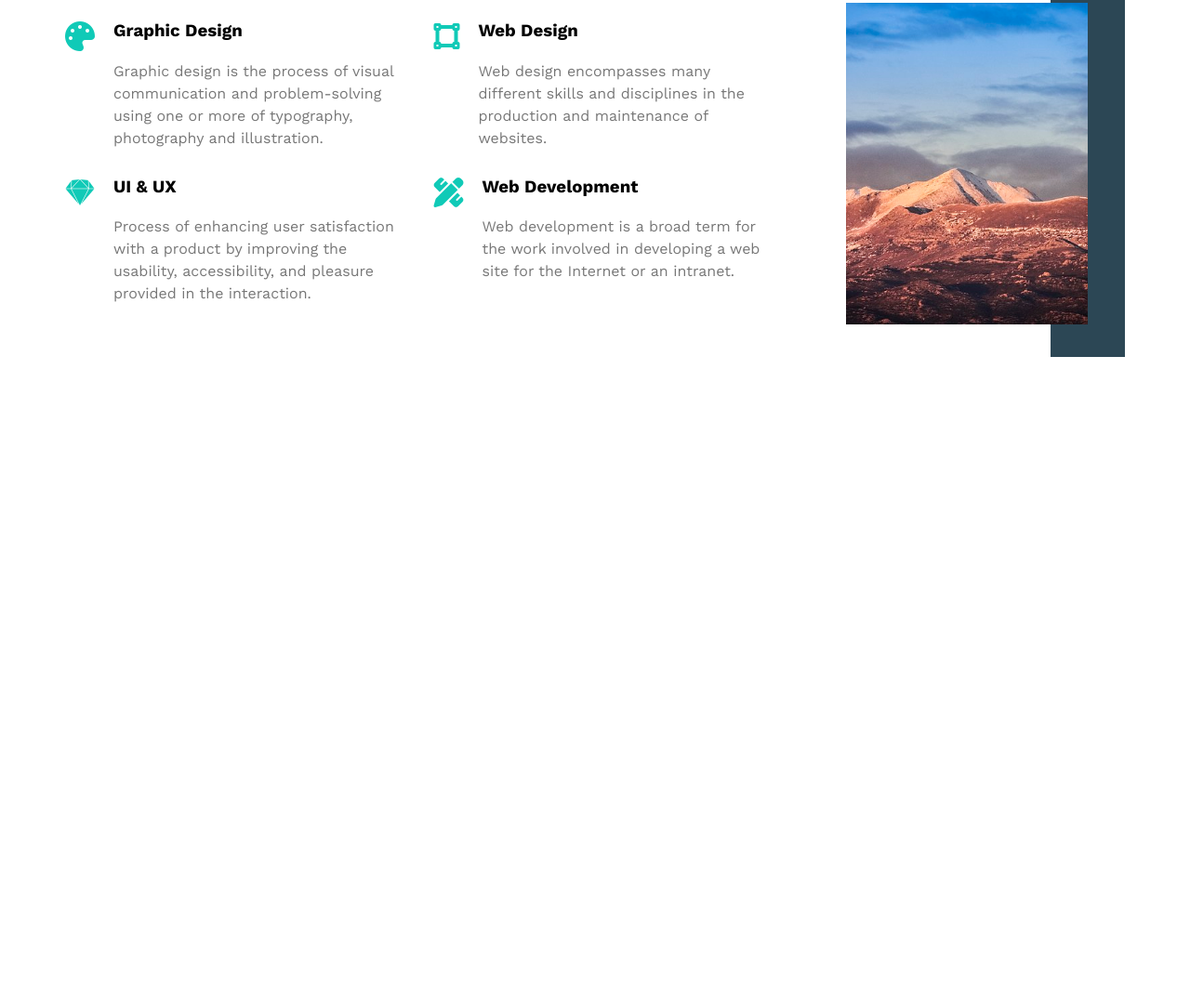
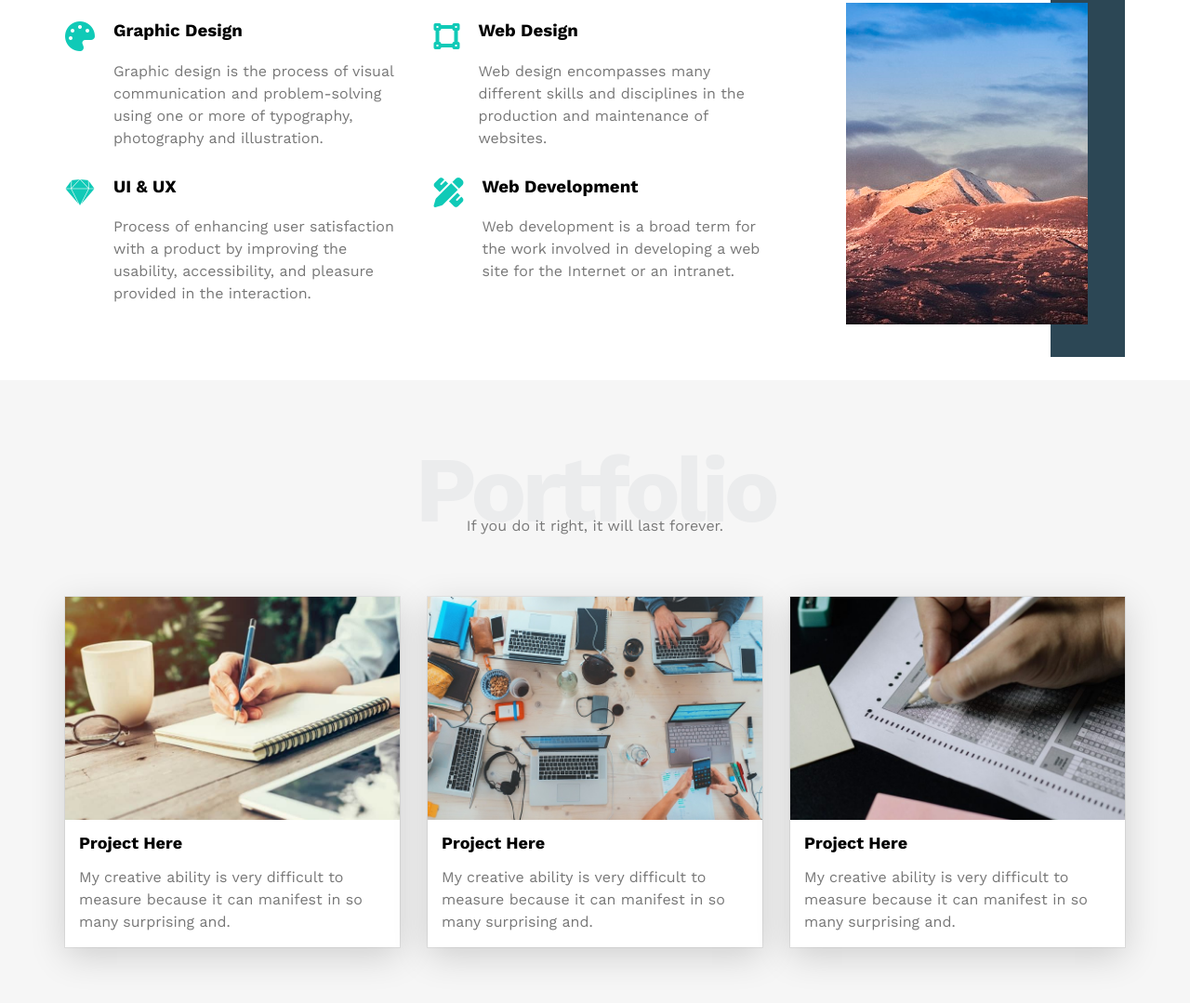
Before and after one commit to M7KAYA/Leon, a plain HTML site: page index.html in a window 1280 px wide. Shown: the part 1351-2430 px from the top of the page at 93% size. Before the commit the page ends 1760 px from the top, so only its background shows below. Drawn offline with nearby package versions, Linux system fonts and the light colour scheme.

Commit message:
After add the portfolio section

```diff
--- a/css/main.css
+++ b/css/main.css
@@ -5,8 +5,9 @@
     --heading-color: #ebeced;
     --p-heading-color: #797979;
     --p-777-color: #777;
+    /* --section-background: #e5e5e5; */
+    --section-background: #f6f6f6;
     --section-padding: 60px;
-    --section-background: #f6f6f6;
     --main-duration: 0.3s;
 }
 /*TODO End Variables */
@@ -25,6 +26,9 @@ body {
     padding-right: 15px;
     margin-left: auto;
     margin-right: auto;
+}
+@media (max-width:676px) {
+
 }
 @media (min-width: 768px) {
     .container {
@@ -53,7 +57,7 @@ body {
     letter-spacing: -5px;
     margin: 0;
 }
-@media (max-width: 675px) {
+@media (max-width: 676px) {
     .heading {
         font-size: 80px;
     }
@@ -191,6 +195,12 @@ body {
     flex-wrap: wrap;
     justify-content: space-between; */
 }
+@media (max-width: 676px) {
+    .features-section .container {
+        display: flex;
+        flex-direction: column;
+    }
+}
 .features-section .container .feature {
     text-align: center;
     display: flex;
@@ -246,7 +256,7 @@ body {
     gap: 30px;
     width: 70%;
 }
-@media (max-width: 675px) {
+@media (max-width: 676px) {
     .services-section .container .services-container .services-list {
         display: flex;
         flex-direction: column;
@@ -305,3 +315,77 @@ body {
     right: 40px;
 }
 /*TODO End Services */
+/*TODO End Portfolio */
+.portfolio {
+    background-color: var(--section-background);
+    padding-top: var(--section-padding);
+    padding-bottom: var(--section-padding);
+}
+.portfolio .container .portfolio-container {
+    display: flex;
+    flex-wrap: wrap;
+    justify-content: space-between;
+    align-items: center;
+    /* display: grid;
+    grid-template-columns: repeat(auto-fill, minmax(300px, 1fr)); */
+    gap: 25px;
+}
+.portfolio .container .portfolio-container .project {
+    width: calc((100% / 3) - 20px);
+    box-shadow: rgba(0, 0, 0, 0.16) 0px 10px 36px 0px, rgba(0, 0, 0, 0.06) 0px 0px 0px 1px;
+}
+@media (max-width: 1199px) {
+    .portfolio .container .portfolio-container .project {
+        width: calc((100% / 2) - 20px);
+    }
+}
+@media (max-width: 676px) {
+    .portfolio .container .portfolio-container .project {
+        width: 100%;
+    }
+}
+.portfolio .container .portfolio-container .project .project-image {
+    width: 100%;
+    position: relative;
+    overflow: hidden;
+}
+.portfolio .container .portfolio-container .project .project-image img {
+    display: block;
+    width: 100%;
+    transition: 0.3s;
+}
+.portfolio .container .portfolio-container .project .project-image::before {
+    content: "";
+    position: absolute;
+    top: 50%;
+    left: 50%;
+    transform: translate(-50%, -50%);
+    width: 0;
+    height: 0;
+    background-color: #0000001c;
+    z-index: 1;
+}
+.portfolio .container .portfolio-container .project .project-image:hover::before {
+    width: 100%;
+    height: 100%;
+}
+.portfolio .container .portfolio-container .project .project-image:hover img {
+    transform: rotate(20deg) scale(1.5);
+}
+.portfolio .container .portfolio-container .project .project-text {
+    background-color: white;
+}
+.portfolio .container .portfolio-container .project .project-text p {
+    margin: 0;
+    padding: 15px;
+}
+.portfolio .container .portfolio-container .project .project-text p:first-child {
+    font-size: 18px;
+    font-weight: bold;
+}
+.portfolio .container .portfolio-container .project .project-text p:last-child {
+    padding-top: 0;
+    color: var(--p-777-color);
+    line-height: 1.5;
+}
+/*TODO End Portfolio */
--- a/index.html
+++ b/index.html
@@ -122,6 +122,51 @@
         </div>
       </div>
       <!--TODO End Services -->
+      <!--TODO Start Portfolio -->
+      <div class="portfolio">
+        <div class="container">
+          <div class="portfolio-heading heading-box">
+            <h2 class="heading">Portfolio</h2>
+            <p>If you do it right, it will last forever.</p>
+          </div>
+          <div class="portfolio-container">
+            <div class="project">
+              <div class="project-image">
+                <img src="images/portfolio-1.jpg" alt="Project One Image">
+              </div>
+              <div class="project-text">
+                <p>Project Here</p>
+                <p>
+                  My creative ability is very difficult to measure because it can manifest in so many surprising and.
+                </p>
+              </div>
+            </div>
+            <div class="project">
+              <div class="project-image">
+                <img src="images/portfolio-2.jpg" alt="Project One Image">
+              </div>
+              <div class="project-text">
+                <p>Project Here</p>
+                <p>
+                  My creative ability is very difficult to measure because it can manifest in so many surprising and.
+                </p>
+              </div>
+            </div>
+            <div class="project">
+              <div class="project-image">
+                <img src="images/portfolio-3.jpg" alt="Project One Image">
+              </div>
+              <div class="project-text">
+                <p>Project Here</p>
+                <p>
+                  My creative ability is very difficult to measure because it can manifest in so many surprising and.
+                </p>
+              </div>
+            </div>
+          </div>
+        </div>
+      </div>
+      <!--TODO End Portfolio -->
     </div>
     <script src="script.js"></script>
   </body>
```
